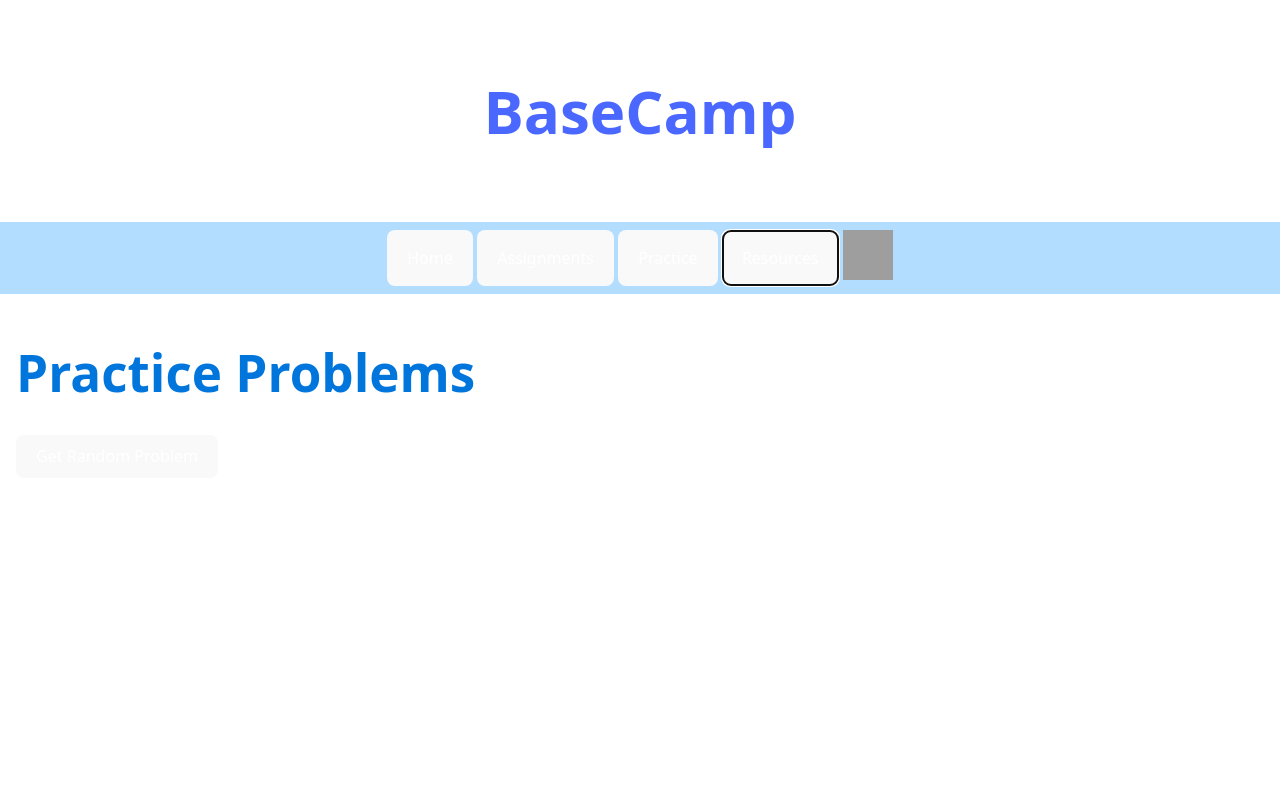
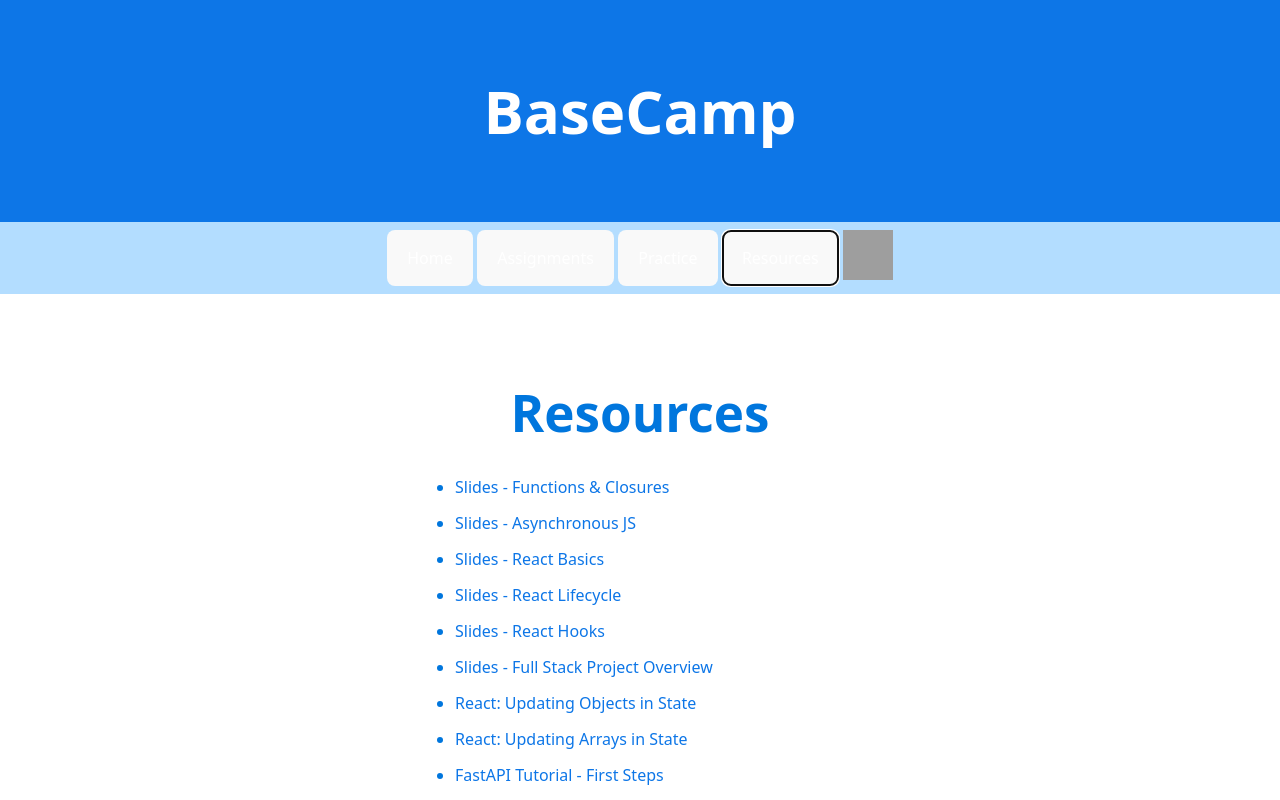
Before and after one commit to notmjm/AppDevProject, a React (Vite) app: page / in a window 1280 px wide. Both pictures are taken after a click on the button "Resources". Shown: the top 800 px of the page. Built offline with nearby package versions, Linux system fonts and the light colour scheme; grey boxes are pictures that could not be loaded.

Commit message:
fixed resources and changed header

```diff
--- a/src/App.css
+++ b/src/App.css
@@ -9,7 +9,7 @@
     justify-content: center;
     gap: 10px;
     padding: 1rem 0;
-    background-color: #ffffffd8;
+    background-color: #0d76e7;
     z-index: 1000;
   }
 
--- a/src/index.css
+++ b/src/index.css
@@ -23,12 +23,15 @@
 
 a {
   font-weight: 500;
-  color: #4a68ff;
+  color: #0d76e7;
   text-decoration: inherit;
+}
+a h2 {
+  color: white;
 }
 
 a:hover {
-  color: #535bf2;
+  color: #646cff;
 }
 
 h1 {
--- a/src/pages/Resources.tsx
+++ b/src/pages/Resources.tsx
@@ -1,215 +1,88 @@
-import { useState } from "react";
+import React from "react";
 
-interface Problem {
+interface Resource {
   title: string;
-  difficulty: string;
-  description: string;
   url: string;
 }
 
-const problems: Problem[] = [
+const resources: Resource[] = [
   {
-    "title": "Two Sum",
-    "difficulty": "Easy",
-    "description": "Given an array of integers, return indices of the two numbers such that they add up to a specific target. Each input has exactly one solution, and you may not use the same element twice.",
-    "url": "https://leetcode.ca/all/problems.html"
+    title: "Slides - Functions & Closures",
+    url: "https://docs.google.com/presentation/d/1VP9mrEZJZ9ALk2dBwadcGkWBg5twjUbM6VFZ7Fn3Vkk/edit?usp=sharing",
   },
   {
-    "title": "Reverse Integer",
-    "difficulty": "Easy",
-    "description": "Given a 32-bit signed integer, reverse its digits.",
-    "url": "https://leetcode.ca/all/problems.html"
+    title: "Slides - Asynchronous JS",
+    url: "https://docs.google.com/presentation/d/1wO047LhrT73QIcC5WzFhzGOtYhxap3aPq-nYbjmOSKk/edit?usp=sharing",
   },
   {
-    "title": "Palindrome Number",
-    "difficulty": "Easy",
-    "description": "Determine whether an integer is a palindrome. An integer is a palindrome when it reads the same backward as forward.",
-    "url": "https://leetcode.ca/all/problems.html"
+    title: "Slides - React Basics",
+    url: "https://docs.google.com/presentation/d/1RWvO8TQ_ueJyBdSHfZ6oNvq9E6J3rYovItbX_Q-r-44/edit?usp=sharing",
   },
   {
-    "title": "Roman to Integer",
-    "difficulty": "Easy",
-    "description": "Given a Roman numeral, convert it to an integer. Input is guaranteed to be within the range from 1 to 3999.",
-    "url": "https://leetcode.ca/all/problems.html"
+    title: "Slides - React Lifecycle",
+    url: "https://docs.google.com/presentation/d/14ooPTPyM4QZPWMBq2sg4NypMQZAHQ4rY5n6CUn6l7zI/edit?usp=sharing",
   },
   {
-    "title": "Longest Common Prefix",
-    "difficulty": "Easy",
-    "description": "Write a function to find the longest common prefix string amongst an array of strings. Return an empty string if there is no common prefix.",
-    "url": "https://leetcode.ca/all/problems.html"
+    title: "Slides - React Hooks",
+    url: "https://docs.google.com/presentation/d/1YzEswdGs5zqZMaK8zPCaJl8PiiFFOYDnz2QVHLDAxak/edit?usp=sharing",
   },
   {
-    "title": "Valid Parentheses",
-    "difficulty": "Easy",
-    "description": "Given a string containing just '(', ')', '{', '}', '[' and ']', determine if it is valid. Brackets must be closed in the correct order.",
-    "url": "https://leetcode.ca/all/problems.html"
+    title: "Slides - Full Stack Project Overview",
+    url: "https://docs.google.com/presentation/d/1GTiIFoT1EDLZ0Y9SC6G1f9c1-YZoMM-NMLOC8-0_-lI/edit?usp=sharing",
   },
   {
-    "title": "Merge Two Sorted Lists",
-    "difficulty": "Easy",
-    "description": "Merge two sorted linked lists and return it as a new list by splicing together the nodes of the first two lists.",
-    "url": "https://leetcode.ca/all/problems.html"
+    title: "React: Updating Objects in State",
+    url: "https://react.dev/learn/updating-objects-in-state",
   },
   {
-    "title": "Remove Duplicates from Sorted Array",
-    "difficulty": "Easy",
-    "description": "Given a sorted array nums, remove the duplicates in-place such that each element appears only once and return the new length.",
-    "url": "https://leetcode.ca/all/problems.html"
+    title: "React: Updating Arrays in State",
+    url: "https://react.dev/learn/updating-arrays-in-state",
   },
   {
-    "title": "Remove Element",
-    "difficulty": "Easy",
-    "description": "Given an array nums and a value val, remove all instances of that value in-place and return the new length.",
-    "url": "https://leetcode.ca/all/problems.html"
+    title: "FastAPI Tutorial - First Steps",
+    url: "https://fastapi.tiangolo.com/tutorial/first-steps/",
   },
   {
-    "title": "Implement strStr()",
-    "difficulty": "Easy",
-    "description": "Return the index of the first occurrence of needle in haystack, or -1 if needle is not part of haystack.",
-    "url": "https://leetcode.ca/all/problems.html"
+    title: "React: Synchronizing with Effects",
+    url: "https://react.dev/learn/synchronizing-with-effects",
   },
   {
-    "title": "Add Two Numbers",
-    "difficulty": "Medium",
-    "description": "You are given two non-empty linked lists representing two non-negative integers. Add the two numbers and return the result as a linked list.",
-    "url": "https://leetcode.ca/all/problems.html"
+    title: "React: Your First Component",
+    url: "https://react.dev/learn/your-first-component",
   },
   {
-    "title": "Longest Substring Without Repeating Characters",
-    "difficulty": "Medium",
-    "description": "Given a string, find the length of the longest substring without repeating characters.",
-    "url": "https://leetcode.ca/all/problems.html"
+    title: "Node.js Downloads",
+    url: "https://nodejs.org/en/download",
   },
   {
-    "title": "Longest Palindromic Substring",
-    "difficulty": "Medium",
-    "description": "Given a string s, find the longest palindromic substring in s. You may assume that the maximum length of s is 1000.",
-    "url": "https://leetcode.ca/all/problems.html"
+    title: "MongoDB + Express + React + Node.js Setup (YouTube)",
+    url: "https://youtu.be/DVRQoVRzMIY?si=kpe8cgj-8BTYlkgw",
   },
-  {
-    "title": "3Sum",
-    "difficulty": "Medium",
-    "description": "Given an array nums, find all unique triplets (a, b, c) such that a + b + c = 0. No duplicate triplets allowed.",
-    "url": "https://leetcode.ca/all/problems.html"
-  },
-  {
-    "title": "3Sum Closest",
-    "difficulty": "Medium",
-    "description": "Given an array nums and an integer target, find three integers in nums such that the sum is closest to target.",
-    "url": "https://leetcode.ca/all/problems.html"
-  },
-  {
-    "title": "Letter Combinations of a Phone Number",
-    "difficulty": "Medium",
-    "description": "Given a string containing digits from 2-9, return all possible letter combinations that the number could represent.",
-    "url": "https://leetcode.ca/all/problems.html"
-  },
-  {
-    "title": "4Sum",
-    "difficulty": "Medium",
-    "description": "Given an array nums and a target, find all unique quadruplets (a, b, c, d) such that a + b + c + d = target.",
-    "url": "https://leetcode.ca/all/problems.html"
-  },
-  {
-    "title": "Remove Nth Node From End of List",
-    "difficulty": "Medium",
-    "description": "Given a linked list, remove the n-th node from the end and return the head of the modified list.",
-    "url": "https://leetcode.ca/all/problems.html"
-  },
-  {
-    "title": "Swap Nodes in Pairs",
-    "difficulty": "Medium",
-    "description": "Swap every two adjacent nodes in a linked list. You may not modify the values, only node pointers.",
-    "url": "https://leetcode.ca/all/problems.html"
-  },
-  {
-    "title": "Divide Two Integers",
-    "difficulty": "Medium",
-    "description": "Divide two integers without using multiplication, division and mod operator. Truncate toward zero.",
-    "url": "https://leetcode.ca/all/problems.html"
-  },
-  {
-    "title": "Median of Two Sorted Arrays",
-    "difficulty": "Hard",
-    "description": "There are two sorted arrays nums1 and nums2. Find the median of the two sorted arrays with O(log (m+n)) complexity.",
-    "url": "https://leetcode.ca/all/problems.html"
-  },
-  {
-    "title": "Merge k Sorted Lists",
-    "difficulty": "Hard",
-    "description": "Merge k sorted linked lists and return it as one sorted list. Analyze and describe its complexity.",
-    "url": "https://leetcode.ca/all/problems.html"
-  },
-  {
-    "title": "Reverse Nodes in k-Group",
-    "difficulty": "Hard",
-    "description": "Reverse the nodes of a linked list k at a time. If remaining nodes < k, leave them as-is.",
-    "url": "https://leetcode.ca/all/problems.html"
-  },
-  {
-    "title": "Substring with Concatenation of All Words",
-    "difficulty": "Hard",
-    "description": "Given a string s and a list of words, find all starting indices of substring(s) that is a concatenation of each word in words exactly once.",
-    "url": "https://leetcode.ca/all/problems.html"
-  },
-  {
-    "title": "Longest Valid Parentheses",
-    "difficulty": "Hard",
-    "description": "Given a string containing just '(' and ')', find the length of the longest valid (well-formed) parentheses substring.",
-    "url": "https://leetcode.ca/all/problems.html"
-  },
-  {
-    "title": "Jump Game II",
-    "difficulty": "Hard",
-    "description": "Given an array of non-negative integers, each element represents your max jump length. Return the minimum number of jumps to reach the end.",
-    "url": "https://leetcode.ca/all/problems.html"
-  },
-  {
-    "title": "Insert Interval",
-    "difficulty": "Hard",
-    "description": "Given a set of non-overlapping intervals, insert a new interval into the intervals (merge if necessary).",
-    "url": "https://leetcode.ca/all/problems.html"
-  },
-  {
-    "title": "Wildcard Matching",
-    "difficulty": "Hard",
-    "description": "Given an input string s and a pattern p, implement wildcard matching with support for '?' and '*'.",
-    "url": "https://leetcode.ca/all/problems.html"
-  }
 ];
 
-function Practice() {
-  const [problem, setProblem] = useState<Problem | null>(null);
-  const [loading, setLoading] = useState(false);
-
-  const fetchRandomProblem = () => {
-    setLoading(true);
-    setTimeout(() => {
-      const randomIndex = Math.floor(Math.random() * problems.length);
-      setProblem(problems[randomIndex]);
-      setLoading(false);
-    }, 500);
-  };
-
+function Resources() {
   return (
-    <div>
-      <h1>Practice Problems</h1>
-      <button onClick={fetchRandomProblem} disabled={loading}>
-        {loading ? "Loading..." : "Get Random Problem"}
-      </button>
-
-      {problem && (
-        <div style={{ border: "1px solid #ccc", marginTop: "20px", padding: "10px" }}>
-          <h2>{problem.title}</h2>
-          <p><strong>Difficulty:</strong> {problem.difficulty}</p>
-          <p>{problem.description}</p>
-          <a href={problem.url} target="_blank" rel="noreferrer">
-            Go to Problem
-          </a>
-        </div>
-      )}
+    <div
+      style={{
+        display: "flex",
+        justifyContent: "center",
+        paddingTop: "40px",
+      }}
+    >
+      <div style={{ maxWidth: "700px", textAlign: "left" }}>
+        <h1 style={{ textAlign: "center" }}>Resources</h1>
+        <ul>
+          {resources.map((resource, index) => (
+            <li key={index} style={{ marginBottom: "12px" }}>
+              <a href={resource.url} target="_blank" rel="noreferrer">
+                {resource.title}
+              </a>
+            </li>
+          ))}
+        </ul>
+      </div>
     </div>
   );
 }
 
-export default Practice;
+export default Resources;
```
